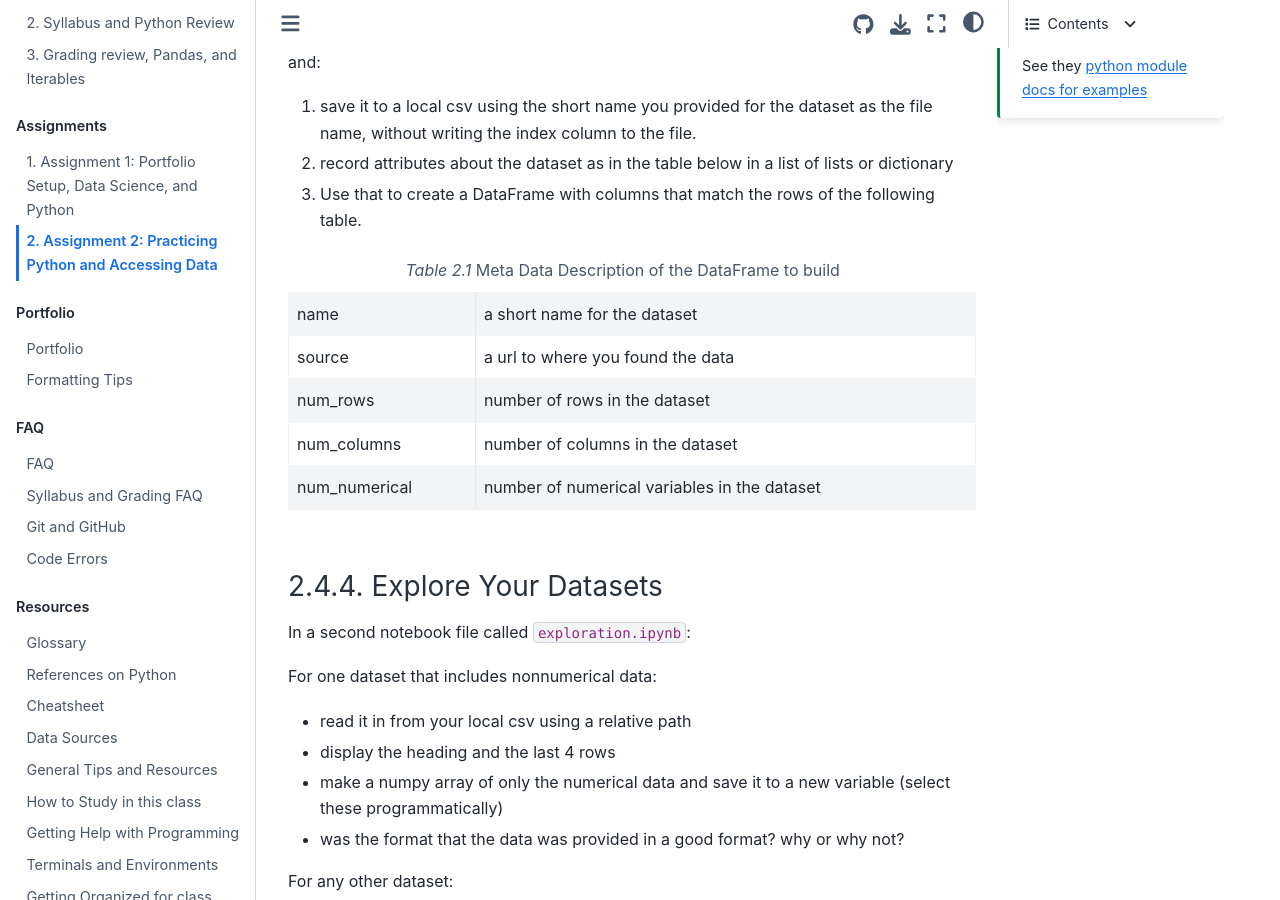
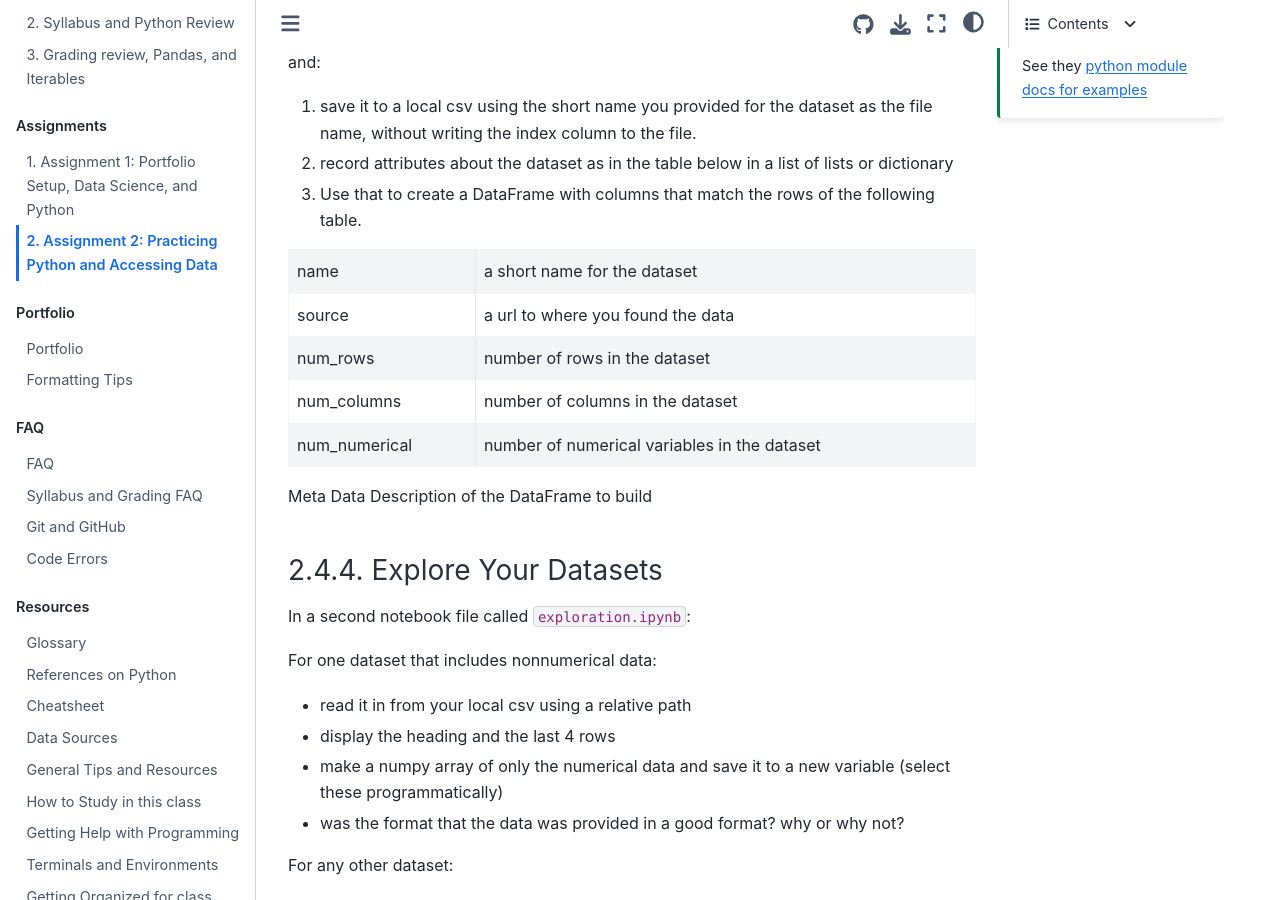
Before and after one commit to brownsarahm/BrownSpring23, a Jupyter Book: the page built from assignments/02-python-access.md, in a window 1280 px wide and 900 px high, scrolled down 1798 px. Built offline with Jupyter Book 1.0.4 settings and Sphinx 7.4.7 and the Sphinx Book theme 1.1.4, drawn with Linux system fonts in a browser that asks for light colours.

Commit message:
Update 02-python-access.md

````diff
--- a/assignments/02-python-access.md
+++ b/assignments/02-python-access.md
@@ -57,7 +57,7 @@ In your notebook, create a markdown cell for each dataset that includes:
 
 Create a list of dictionaries in `datasets.py`, so that there is one dictionary for each dataset. Each dictionary should have the following keys:
 
-```{list-table} Meta Data Description of the dictionary to create
+```{list-table}
 :header-rows:0
 
 *- `url`
@@ -83,7 +83,7 @@ Then {term}`iterate` over the list of dictionaries, and:
 1. record attributes about the dataset as in the table below in a list of lists or dictionary
 1. Use that to create a DataFrame with columns that match the rows of the following table.
 
-```{list-table} Meta Data Description of the DataFrame to build
+```{list-table}
 :header-rows:0
 
 * - name
````
Also changed, not shown: other parts of assignments/02-python-access.md (+1 -0 lines).
